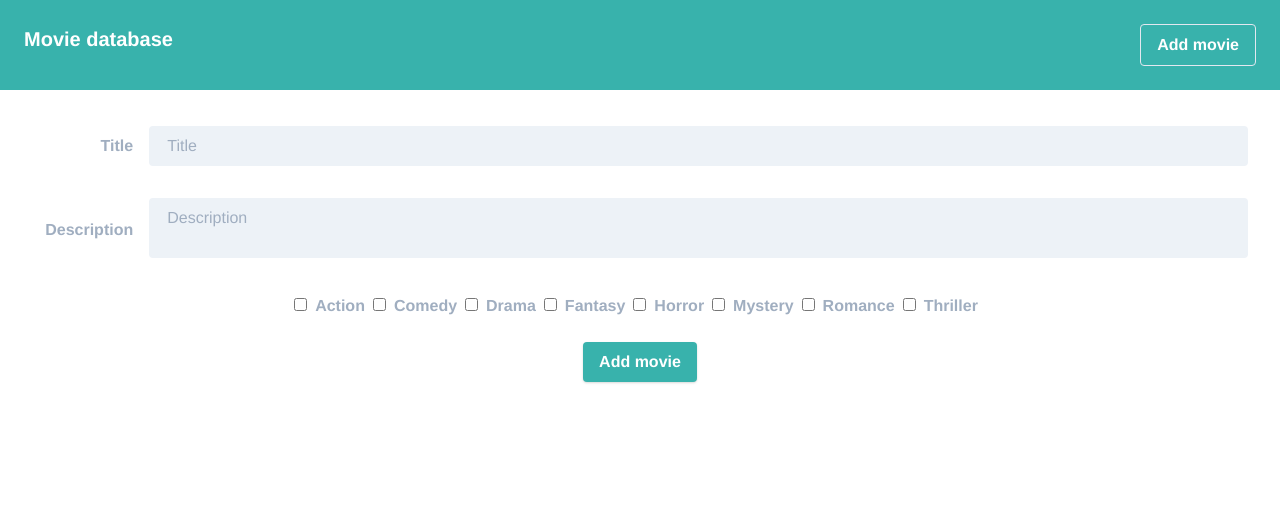
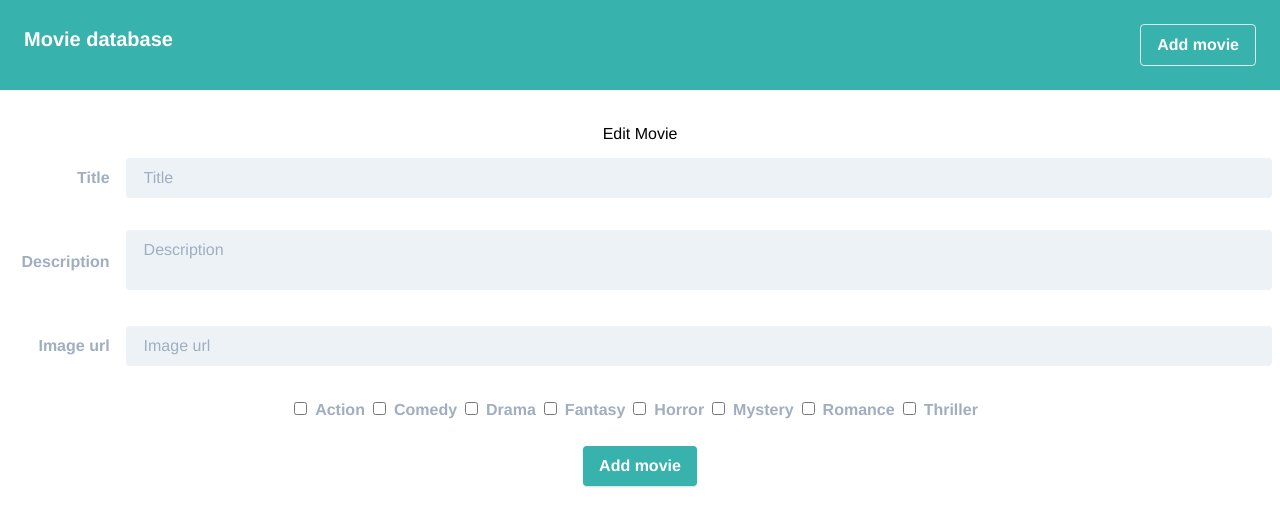
Before and after one commit to MikeH100/movie-database, a Vue app: page /edit-movie/1 in a window 1280 px wide. Shown: the top 526 px of the page. Built offline with nearby package versions, Linux system fonts and the light colour scheme.

Commit message:
Added image input field

```diff
--- a/src/components/Header.vue
+++ b/src/components/Header.vue
@@ -1,5 +1,5 @@
 <template>
-  <header class="flex justify-between flex-wrap bg-teal-500 p-6">
+  <header class="flex justify-between flex-wrap bg-teal-500 p-6 mb-8">
     <a
       @click="$router.push(homeRoute)"
       class="cursor-pointer text-white text-xl font-semibold"
--- a/src/components/MovieForm.vue
+++ b/src/components/MovieForm.vue
@@ -1,6 +1,6 @@
 <template>
   <div class="mt-1">
-    <form class="w-full p-8">
+    <form class="w-full p-2">
       <div class="md:flex md:items-center">
         <label
           class="w-32 mb-8 block text-gray-500 font-bold md:text-right pr-4"
@@ -32,13 +32,32 @@
           <textarea
             class="bg-gray-200 resize-none appearance-none border-2 border-gray-200 rounded w-full py-2 px-4 text-gray-700 leading-tight focus:outline-none focus:bg-white focus:border-teal-500"
             id="inline-description"
-            type="text"
             placeholder="Description"
             v-model="description"
           />
           <span v-if="errors.description" class="text-red-500 text-xs italic">
             {{ errors.description }}
           </span>
+        </span>
+      </div>
+      <div class="md:flex md:items-center">
+        <label
+          class="w-32 mb-8 block text-gray-500 font-bold md:text-right pr-4"
+          for="inline-image"
+        >
+          Image url
+        </label>
+        <span class="container h-10 mb-8">
+          <input
+            class="bg-gray-200 appearance-none border-2 border-gray-200 rounded w-full py-2 px-4 text-gray-700 leading-tight focus:outline-none focus:bg-white focus:border-teal-500"
+            id="inline-image"
+            type="text"
+            placeholder="Image url"
+            v-model="imageUrl"
+          />
+          <p v-if="errors.image" class="text-red-500 text-xs italic">
+            {{ errors.image }}
+          </p>
         </span>
       </div>
       <div class="md:flex md:items-center justify-center mb-6">
@@ -74,9 +93,11 @@ type DataType = {
   movie: Movie
   title: string
   description: string
+  imageUrl: string
   errors: Errors
   selectedGenres: Array<string>
 }
+const urlPattern = new RegExp('^(http|https)://')
 
 export default Vue.extend({
   name: 'MovieForm',
@@ -89,6 +110,7 @@ export default Vue.extend({
     return {
       title: '',
       description: '',
+      imageUrl: '',
       errors: {},
       movie: {
         id: '',
@@ -114,6 +136,7 @@ export default Vue.extend({
     if (this.selectedMovie) {
       this.title = this.selectedMovie.title
       this.description = this.selectedMovie.description
+      this.imageUrl = this.selectedMovie.img ? this.selectedMovie.img : ''
       for (let key in this.genres) {
         if (this.selectedMovie.tags.find(tag => tag === key)) {
           let value = (this.genres[key] = true)
@@ -134,12 +157,14 @@ export default Vue.extend({
         this.title &&
         this.description &&
         this.description.length < 200 &&
-        this.selectedGenres.length !== 0
+        this.selectedGenres.length !== 0 &&
+        ((this.imageUrl && urlPattern.test(this.imageUrl)) || !this.imageUrl)
       ) {
         if (this.selectedGenres.length) {
           this.movie = {
             id: this.selectedMovie ? this.selectedMovie.id : '',
             title: this.title,
+            img: this.imageUrl,
             description: this.description,
             tags: this.selectedGenres
           }
@@ -161,6 +186,10 @@ export default Vue.extend({
       if (this.selectedGenres.length === 0) {
         this.errors.genre = 'Genre required'
       }
+
+      if (this.imageUrl && !urlPattern.test(this.imageUrl)) {
+        this.errors.image = 'Add http:// or https:// in front of the url'
+      }
     }
   }
 })
--- a/src/store.ts
+++ b/src/store.ts
@@ -64,6 +64,7 @@ export default new Vuex.Store({
         selectedMovie.title = movie.title
         selectedMovie.description = movie.description
         selectedMovie.tags = movie.tags
+        selectedMovie.img = movie.img
       }
     }
   },
--- a/src/types/types.ts
+++ b/src/types/types.ts
@@ -10,4 +10,5 @@ export type Errors = {
   title?: string
   description?: string
   genre?: string
+  image?: string
 }
--- a/src/views/AddMovie.vue
+++ b/src/views/AddMovie.vue
@@ -1,5 +1,8 @@
 <template>
-  <MovieForm @movie="addMovie" />
+  <span>
+    Add movie
+    <MovieForm @movie="addMovie" />
+  </span>
 </template>
 
 <script lang="ts">
--- a/src/views/EditMovie.vue
+++ b/src/views/EditMovie.vue
@@ -1,5 +1,8 @@
 <template>
-  <MovieForm @movie="editMovie" :selectedMovie="movie" />
+  <span>
+    Edit Movie
+    <MovieForm @movie="editMovie" :selectedMovie="movie" />
+  </span>
 </template>
 
 <script lang="ts">
--- a/src/views/MoviesList.vue
+++ b/src/views/MoviesList.vue
@@ -1,5 +1,5 @@
 <template>
-  <div class="flex flex-wrap justify-center pt-8">
+  <div class="flex flex-wrap justify-center">
     <div v-for="movie in movies" :key="movie.title">
       <MovieCard :movie="movie" />
     </div>
```
